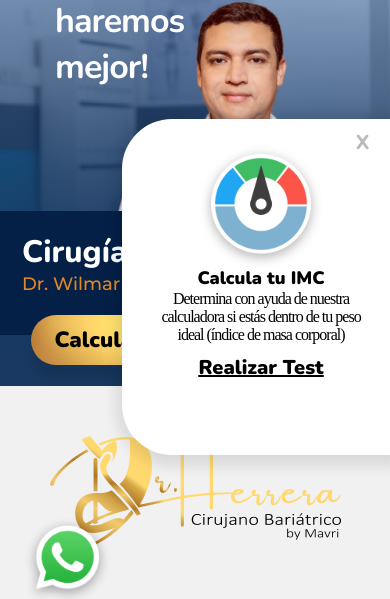
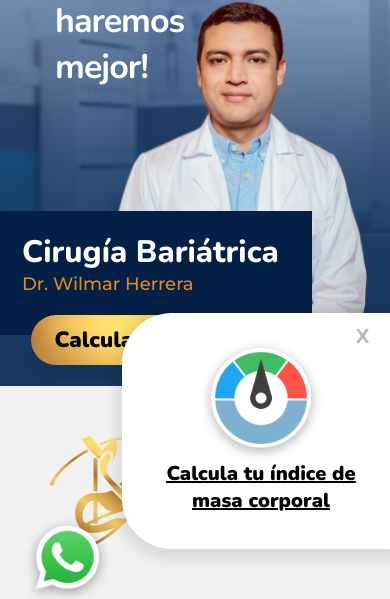
Before and after one commit to Camlo01/dr-herrera-website, a React (Vite) app: page / in a window 390 px wide. Shown: the part 219-818 px from the top of the page. Built offline with nearby package versions, Linux system fonts and the light colour scheme; a web font is replaced by a local one.

Commit message:
Add styles to calculator widget for small screens

```diff
--- a/src/pages/home/Components/calculatorWidget/CalculatorWidget.jsx
+++ b/src/pages/home/Components/calculatorWidget/CalculatorWidget.jsx
@@ -1,4 +1,4 @@
-import React, { useState } from 'react';
+import React, { useEffect, useState } from 'react';
 
 import './calculatorWidget.css'
 
@@ -7,6 +7,16 @@ import IMCIcon from '/assets/icons/IMC-icon.png'
 function CalculatorWidget() {
 
     const [isClosed, setIsClosed] = useState(false);
+    const [btnActiom, setBtnAction] = useState('')
+
+    const textBehaviorAction = () => {
+        setBtnAction((window.innerWidth >= 744) ? "Realizar test" : "Calcula tu índice de masa corporal")
+    }
+
+    useEffect(() => {
+        textBehaviorAction()
+        addEventListener("resize", textBehaviorAction);
+    }, [])
 
     const handleClose = () => {
         setIsClosed(true);
@@ -31,7 +41,7 @@ function CalculatorWidget() {
             <p>Determina con ayuda de nuestra calculadora si estás dentro de tu peso ideal (índice de masa corporal)</p>
             <h3 onClick={handleTakeTest}>
                 {/* href for set the id of the section with the imc calculator */}
-                <a href="/#calculadora">Realizar Test</a>
+                <a href="/#calculadora">{btnActiom}</a>
             </h3>
         </div>
 
--- a/src/pages/home/Components/calculatorWidget/calculatorWidget.css
+++ b/src/pages/home/Components/calculatorWidget/calculatorWidget.css
@@ -1,11 +1,11 @@
 .calculator-widget {
     background-color: #FFF;
     width: 268px;
-    height: 336px;
+    height: 236px;
     padding-left: 10px;
     position: fixed;
     right: 0;
-    top: 40%;
+    top: 63%;
     box-shadow: 2px 3px 14px 8px rgba(0, 0, 0, 0.1);
     border-radius: 50px 0 0 50px;
     display: flex;
@@ -13,6 +13,14 @@
     align-items: center;
     z-index: 2;
 }
+
+@media (min-width: 744px) {
+    .calculator-widget {
+        height: 336px;
+        top: 40%;
+    }
+}
+
 
 .calculator-widget button:first-child {
     margin-left: auto;
@@ -62,6 +70,8 @@
 .calculator-widget h3 {
     font-family: 'nunito';
     font-weight: 900;
+    text-align: center;
+    max-width: 190px;
     text-decoration: underline;
     font-size: 2rem;
     cursor: pointer;
@@ -78,3 +88,12 @@
 .calculator-widget.closed {
     transform: translateX(90%);
 }
+
+@media (max-width: 744px) {
+
+    .calculator-widget h2,
+    .calculator-widget p {
+        display: none;
+    }
+
+}
```
